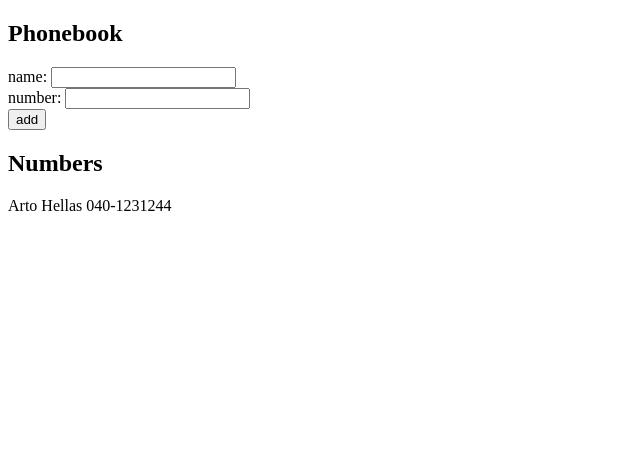
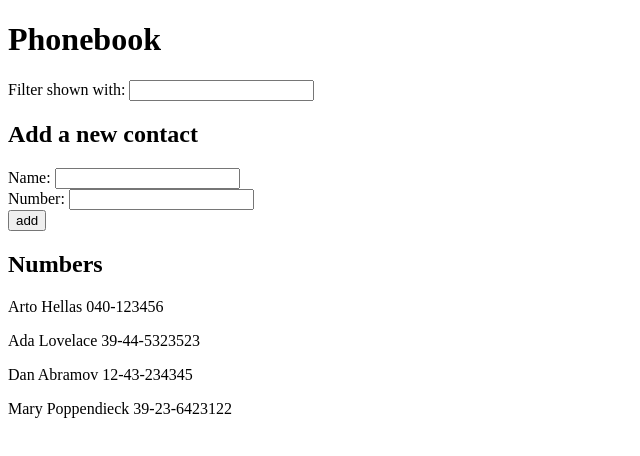
Before and after one commit to FremyCode/FullStackOpen2022, a React (Create React App) app: page / in a window 1280 px wide. Shown: the top 456 px of the page, without its empty margins (0-640 px from the left). Built offline with nearby package versions, Linux system fonts and the light colour scheme.

Commit message:
Filtering works
Filtering works but updating the rendering component for the list does not

```diff
--- a/src/App.js
+++ b/src/App.js
@@ -1,24 +1,48 @@
-import { useState } from "react"
+import { useEffect, useState } from "react"
 
 const App = () => {
   const [persons, setPersons] = useState([
-    { name: "Arto Hellas", number: "040-1231244" },
+    { name: "Arto Hellas", number: "040-123456" },
+    { name: "Ada Lovelace", number: "39-44-5323523" },
+    { name: "Dan Abramov", number: "12-43-234345" },
+    { name: "Mary Poppendieck", number: "39-23-6423122" },
   ])
 
   const [newName, setNewName] = useState("")
 
   const [newNumber, setNewNumber] = useState("")
 
+  const [filterInput, setFilterInput] = useState("")
+
+  const personsToShow = persons.filter((person) =>
+    person.name.includes(filterInput)
+  )
+
+  console.log("Persons to show", personsToShow)
+
+  const Persons = () => {
+    return (
+      <div>
+        {persons.map((person) => (
+          <div key={person.id}>
+            <p>
+              {person.name} {person.number}
+            </p>
+          </div>
+        ))}
+      </div>
+    )
+  }
+
   const addPerson = (event) => {
-
     event.preventDefault()
 
-    console.log("New name" , newName)
+    console.log("New name", newName)
     console.log("New number", newNumber)
 
     const personObject = {
       name: newName,
-      number: newNumber
+      number: newNumber,
     }
 
     console.log(event)
@@ -29,20 +53,30 @@ const App = () => {
       setPersons(persons.concat(personObject))
     }
 
-    setNewName('')
-    setNewNumber('')
+    setNewName("")
+    setNewNumber("")
   }
 
   return (
     <div>
-      <h2>Phonebook</h2>
+      <h1>Phonebook</h1>
+      <div>
+        Filter shown with:{" "}
+        <input
+          value={filterInput}
+          onChange={(e) => setFilterInput(e.target.value)}
+        />
+      </div>
+      <div>
+        <h2>Add a new contact</h2>
+      </div>
       <form>
         <div>
-          name:{" "}
+          Name:{" "}
           <input value={newName} onChange={(e) => setNewName(e.target.value)} />
         </div>
         <div>
-          number:{" "}
+          Number:{" "}
           <input
             value={newNumber}
             onChange={(e) => setNewNumber(e.target.value)}
@@ -55,9 +89,7 @@ const App = () => {
         </div>
       </form>
       <h2>Numbers</h2>
-      {persons.map((person) => (
-        <p key={person.name}>{person.name + " " + person.number}</p>
-      ))}
+      <Persons personsToShow={personsToShow}/>
     </div>
   )
 }
```
